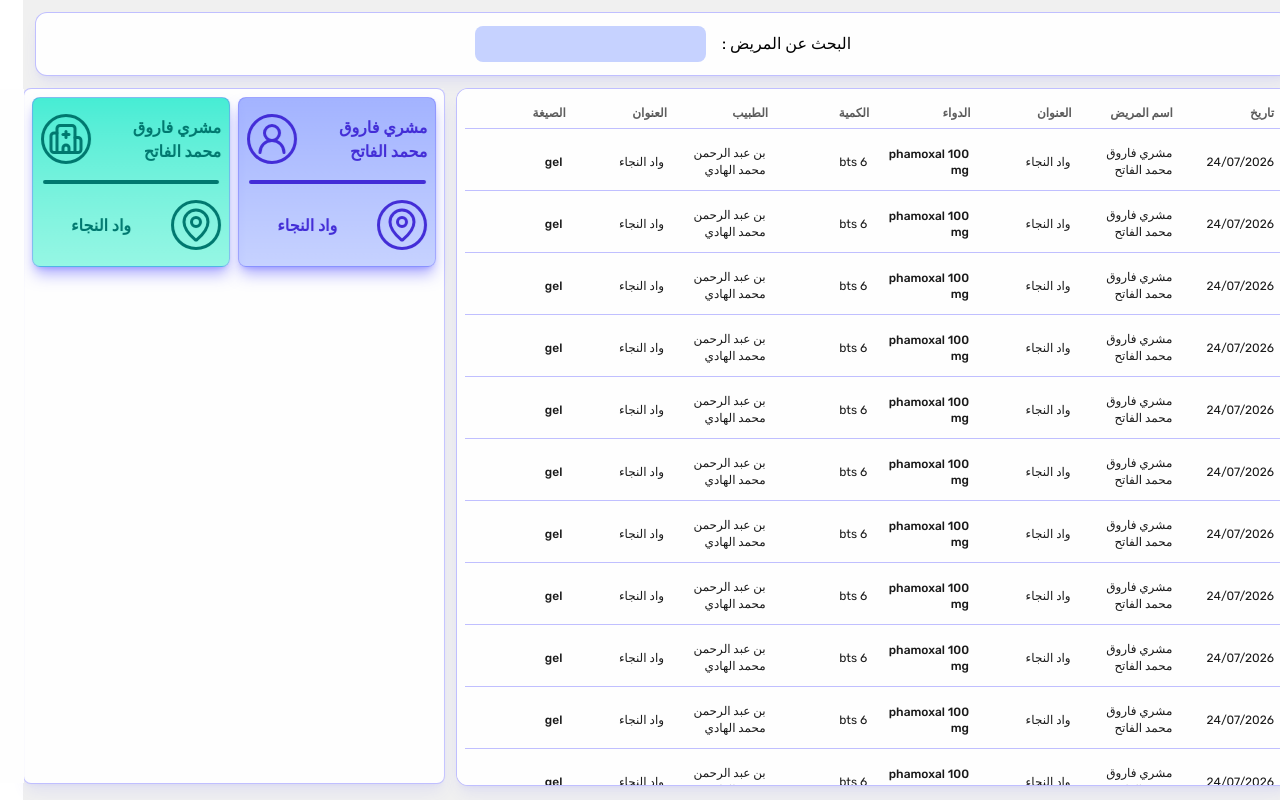
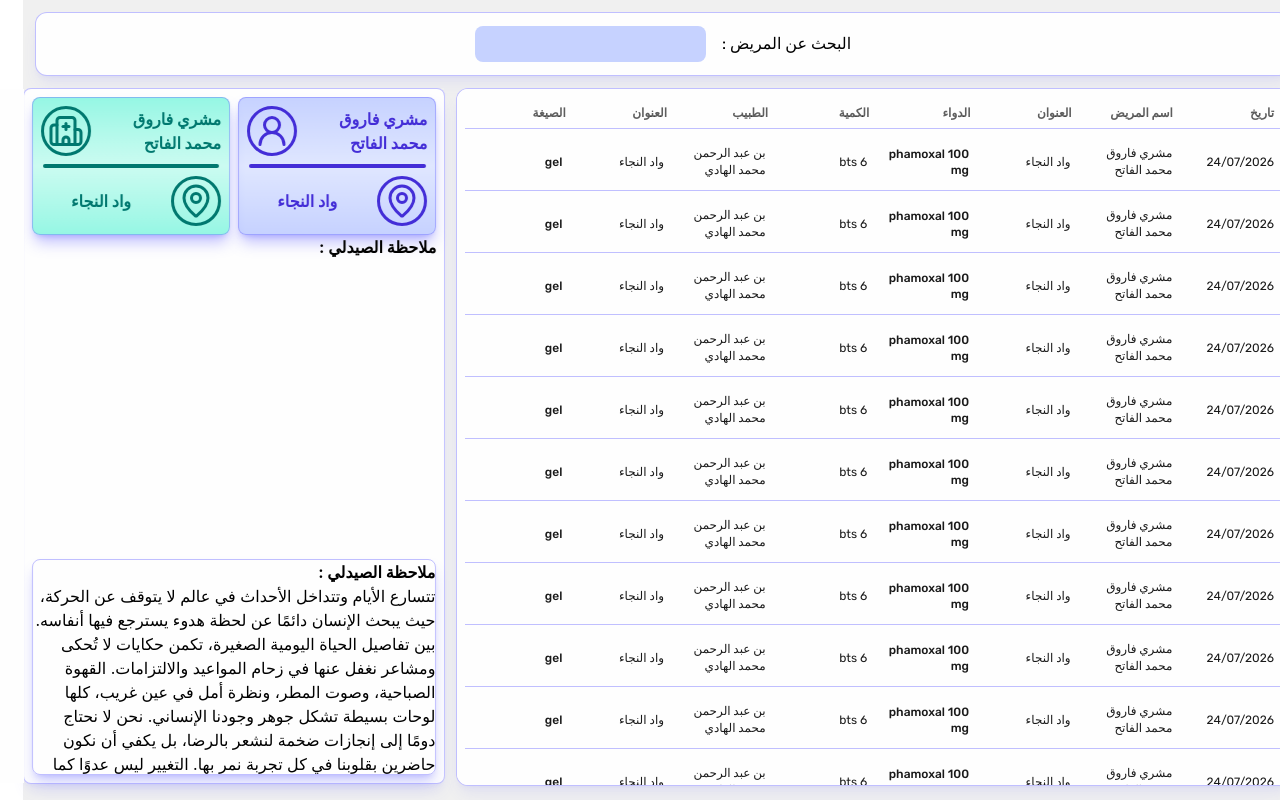
Before and after one commit to lannwyd/medical-records-tracker-miniapp, a React (Vite) app: page / in a window 1280 px wide. Built offline with nearby package versions, Linux system fonts and the light colour scheme.

Commit message:
feat: enhance ClientDetails UI and add pharmacist notes section

```diff
--- a/src/features/clients/ClientDetails.tsx
+++ b/src/features/clients/ClientDetails.tsx
@@ -3,38 +3,55 @@ const ClientDetails = () => {
     return (
         <div className="w-full h-full flex flex-col p-2">
             <div className="w-full h-[25%] grid grid-cols-2 grid-rows-1 gap-2 ">
-                <div className=" bg-linear-to-t from-indigo-200 to-indigo-300 rounded-lg border-border/40 border shadow-lg/50 shadow-shadow flex flex-col justify-evenly items-center">
-                    <div className="w-full flex justify-between items-center p-2">
+                <div className=" bg-linear-to-t from-indigo-200 via-indigo-100 to-indigo-200 rounded-lg border-border/40 border shadow-lg/40 shadow-shadow flex flex-col justify-evenly items-center">
+                    <div className="w-full flex justify-between  items-center p-2">
                         <p className="font-bold w-[50%] text-indigo-700">مشري فاروق محمد الفاتح</p>
-                        <div className="w-[50px] h-[50px] rounded-[50%] border-indigo-700 border-3">
+                        <div className="w-12.5 h-12.5 rounded-[50%] border-indigo-700 border-3">
                             <UserRound size={36} className="relative top-1 right-1 text-indigo-700" />
                         </div>
                     </div>
                     <div className="bg-indigo-700 h-1 rounded-xl w-[90%] "></div>
                     <div className=" w-full flex justify-between items-center p-2">
-                        <div className=" w-[50px] h-[50px] rounded-[50%] border-indigo-700 border-3">
+                        <div className=" w-12.5 h-12.5 rounded-[50%] border-indigo-700 border-3">
                             <MapPin size={36} className="relative top-1 right-1 text-indigo-700" />
                         </div>
                         <p className=" font-bold w-[50%] text-indigo-700">واد النجاء</p>
                     </div>
                 </div>
-                <div className=" bg-linear-to-t from-teal-200 to-teal-300 rounded-lg border-border/40 border shadow-lg/50 shadow-shadow flex flex-col justify-evenly items-center">
+                <div className=" bg-linear-to-t from-teal-200 via-teal-100 to-teal-200 rounded-lg border-border/40 border shadow-lg/40 shadow-shadow flex flex-col justify-evenly items-center">
                     <div className="w-full flex justify-between items-center p-2">
                         <p className="font-bold w-[50%] text-teal-700">مشري فاروق محمد الفاتح</p>
-                        <div className="w-[50px] h-[50px] rounded-[50%] border-teal-700 border-3">
+                        <div className="w-12.5 h-12.5 rounded-[50%] border-teal-700 border-3">
                             <Hospital size={36} className="relative top-1 right-1 text-teal-700" />
                         </div>
                     </div>
                     <div className="bg-teal-700 h-1 rounded-xl w-[90%] "></div>
                     <div className=" w-full flex justify-between items-center p-2">
-                        <div className=" w-[50px] h-[50px] rounded-[50%] border-teal-700 border-3">
+                        <div className=" w-12.5 h-12.5 rounded-[50%] border-teal-700 border-3">
                             <MapPin size={36} className="relative top-1 right-1 text-teal-700" />
                         </div>
                         <p className=" font-bold w-[50%] text-teal-700">واد النجاء</p>
                     </div>
                 </div>
-
-
+            </div>
+            <div className="w-full h-full flex flex-col justify-between">
+                <div className="">
+                    <p className="font-bold">ملاحظة الصيدلي :</p>
+                </div>
+                <div className="w-full h-[40%]  rounded-lg border-border/40 border shadow-lg/30 shadow-shadow overflow-auto custom-y-scrollbar">
+                    <p className="font-bold">ملاحظة الصيدلي :</p>
+                    <p>تتسارع الأيام وتتداخل الأحداث في عالم لا يتوقف عن الحركة، حيث يبحث الإنسان دائمًا عن لحظة هدوء يسترجع فيها أنفاسه.
+                        بين تفاصيل الحياة اليومية الصغيرة، تكمن حكايات لا تُحكى ومشاعر نغفل عنها في زحام المواعيد والالتزامات.
+                        القهوة الصباحية، وصوت المطر، ونظرة أمل في عين غريب، كلها لوحات بسيطة تشكل جوهر وجودنا الإنساني.
+                        نحن لا نحتاج دومًا إلى إنجازات ضخمة لنشعر بالرضا، بل يكفي أن نكون حاضرين بقلوبنا في كل تجربة نمر بها.
+                        التغيير ليس عدوًا كما نظن، بل هو النافذة الوحيدة التي تسمح للأنوار الجديدة بالدخول إلى أرواحنا وتجديد شغفنا.
+                        قد تتعثر الخطوات في بعض الأحيان وتصبح الطريق غائمة، لكن الصبر يظل البوصلة التي تهدينا نحو بر الأمان.
+                        استمع إلى حكايات من حولك بقلب مفتوح، فكل شخص تقابله يحمل درسًا أو حكمة لم تكن تعرفها من قبل.
+                        المعرفة ليست مجرد معلومات نجمعها، بل هي كيفية استخدام تلك المعرفة لنجعل العالم مكانًا أكثر دفئًا وتفهمًا.
+                        ابتسم للتحديات، فما هي إلا فصول في كتاب حياتك ستجعل القصة أكثر جمالًا وإثارة عند قراءتها مستقبلاً.
+                        وفي نهاية المطاف، يبقى الأثر الطيب والكلمة الصادقة هما الشيء الوحيد الذي ينير عتمة الأيام ولا يزول أبدًا.
+                    </p>
+                </div>
             </div>
         </div>
     )
--- a/src/features/clients/ClientListItem.tsx
+++ b/src/features/clients/ClientListItem.tsx
@@ -1,6 +1,6 @@
 const ClientListItem = () => {
     return (
-        <div className=" grid grid-cols-8 gap-3 items-center border-border/40 border-b py-3 px-2 text-xs text-text text-right hover:bg-white/5 transition-colors min-h-[50px]">
+        <div className=" grid grid-cols-8 gap-3 items-center border-border/40 border-b py-3 px-2 text-xs text-text text-right hover:bg-white/5 transition-colors min-h-12.5">
             <p className="whitespace-nowrap ">24/07/2026</p>
             <p className="font-medium leading-snug wrap-break-word">
                 مشري فاروق محمد الفاتح
```
